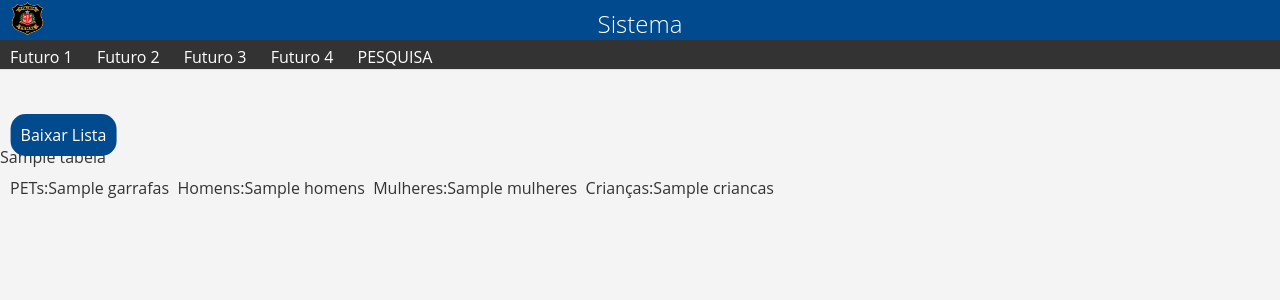
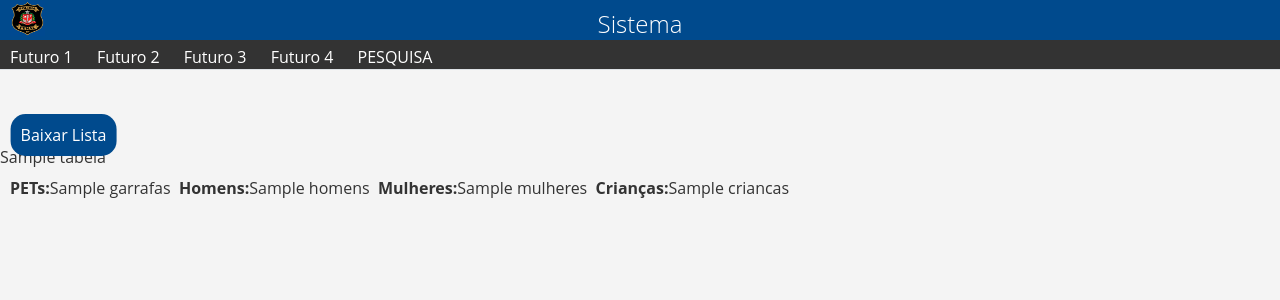
Before and after one commit to fernandopereira3/novela, a Flask app: template templates/lista.html in a window 1280 px wide. Shown: the top 300 px of the page. Run offline with Flask 3, Linux system fonts and the light colour scheme; the template is opened without the code that fills it: most values are stand-ins (such as "Sample title", 1, 10 or a date in 2020); some libraries are stand-ins or nearby versions.

Commit message:
Falta do DevOp

```diff
--- a/static/styles.css
+++ b/static/styles.css
@@ -142,18 +142,18 @@ body {
    transform: translateX(10%);
  }
 
- .nav-contados{
+ .nav-conta{
    position: relative;
    left: 10px;
    transform: translateY(-10%);
  }
 
- .nav-contados li{
+ .nav-conta li{
    display: inline-block;
    height: 30px;
 }
 
-.nav-contados li a{
+.nav-conta li a{
    background-color: #004a8d;
    border-radius: 15px;
    display: inline-block;
@@ -161,6 +161,10 @@ body {
    text-decoration: none;
    padding: 10px 10px;
    transform: translateY(-10%);
+}
+
+.nav-conta label{
+   font-weight: bolder;
 }
 
 
--- a/templates/lista.html
+++ b/templates/lista.html
@@ -73,7 +73,7 @@
         </div>
 
     </div>
-    <nav class="nav-contados">
+    <nav class="nav-conta">
         <ul>
             <li>
                 <label for="PETs">PETs:</label>{{ totals.garrafas }}
```
